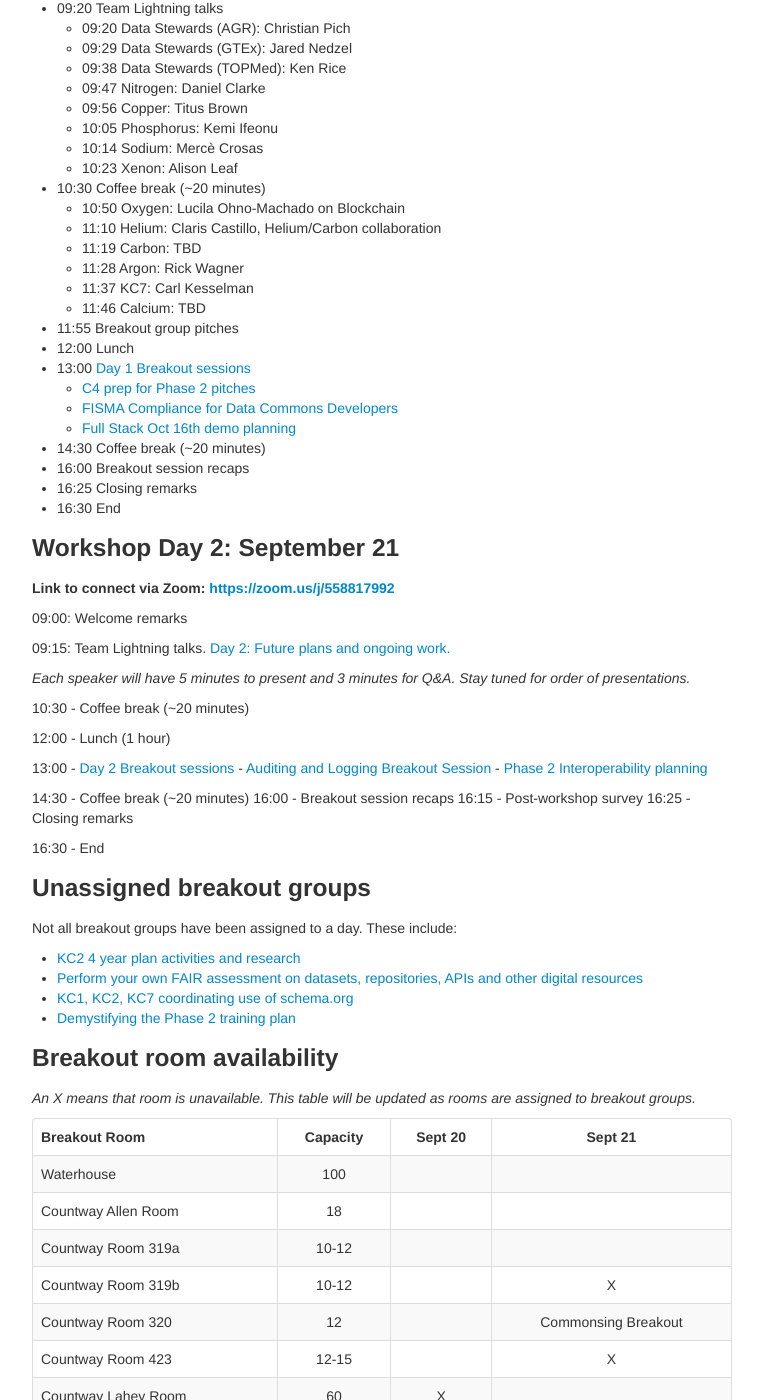
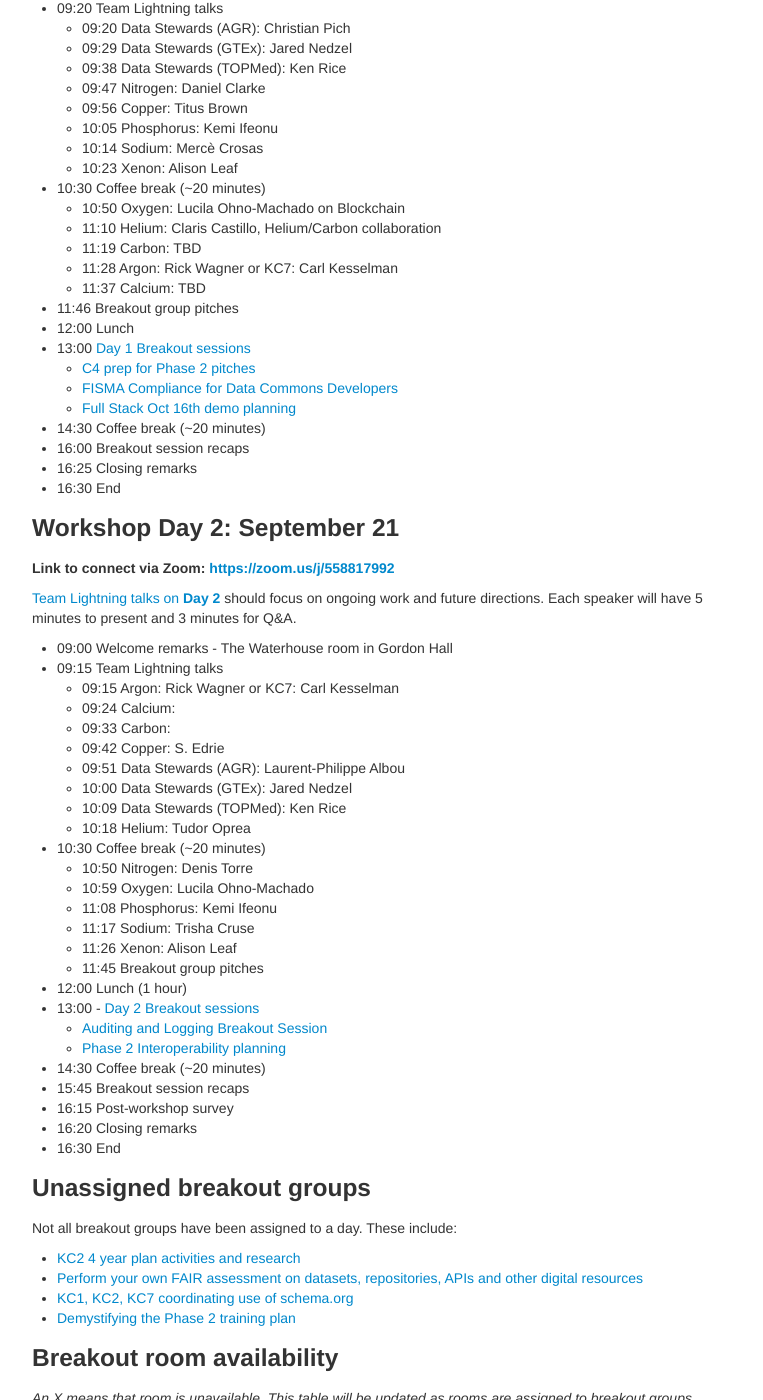
Before and after one commit to dcppc/2018-september-workshop, a Jekyll site: the page built from docs/agenda.md, in a window 1280 px wide and 1400 px high, scrolled down 700 px. Shown: the whole window, without its empty margins (258-1021 px from the left). Built offline with Jekyll 4.4.1, drawn with Linux system fonts in a browser that asks for light colours; some of the changed text lies outside the part shown.

Commit message:
day 2 schedule

```diff
--- a/docs/agenda.md
+++ b/docs/agenda.md
@@ -4,7 +4,7 @@ title: September 2018 DCPPC Workshop
 tagline: Agenda
 ---
 
-The September workshop meeting will take at the Harvard Medical School Longwood Campus. **The Waterhouse room in Gordon Hall** will be the main location for lightning talks, welcome remarks, closing remarks, lunch, and refreshments. Breakout groups will be in **Countway library** and Gordon Hall. Click here for [Google walking directions.](https://preview.tinyurl.com/y9sqkxss) or view a [map with bicycle parking](https://github.com/dcppc/2018-september-workshop/issues/14).
+The September workshop meeting will take at the Harvard Medical School Longwood Campus. **The Waterhouse room in Gordon Hall** will be the main location for lightning talks, welcome remarks, closing remarks, lunch, and refreshments. Breakout groups will be in Countway library and Gordon Hall. Click here for [Google walking directions.](https://preview.tinyurl.com/y9sqkxss) or view a [map with bicycle parking](https://github.com/dcppc/2018-september-workshop/issues/14).
 
 ### Satellite meeting locations
 
@@ -21,9 +21,9 @@ Sept 21 | 9-5 | Commonsing meeting | Countway 403 and 320
 
 **Link to connect via Zoom: [https://zoom.us/j/558817992](https://zoom.us/j/558817992)**
 
-[Team Lightning talks on Day 1](https://github.com/dcppc/2018-september-workshop/issues/4) should focus on past accomplishments (e.g. recent deliverables or demos). Each speaker will have 5 minutes to present and 3 minutes for Q&A.
+[Team Lightning talks on **Day 1**](https://github.com/dcppc/2018-september-workshop/issues/4) should focus on past accomplishments (e.g. recent deliverables or demos). Each speaker will have 5 minutes to present and 3 minutes for Q&A.
 
-- 09:10 Welcome remarks: Rayna Harris
+- 09:00 Welcome remarks - The Waterhouse room in Gordon Hall
 - 09:15 Video interview update: Rebecca Calisi
 - 09:20 Team Lightning talks
 	- 09:20 Data Stewards (AGR): Christian Pich
@@ -38,10 +38,9 @@ Sept 21 | 9-5 | Commonsing meeting | Countway 403 and 320
 	- 10:50 Oxygen: Lucila Ohno-Machado on Blockchain
 	- 11:10 Helium: Claris Castillo, Helium/Carbon collaboration
 	- 11:19 Carbon: TBD
-	- 11:28 Argon: Rick Wagner
-	- 11:37 KC7: Carl Kesselman
-	- 11:46 Calcium: TBD
-- 11:55 Breakout group pitches
+	- 11:28 Argon: Rick Wagner or KC7: Carl Kesselman
+	- 11:37 Calcium: TBD
+- 11:46 Breakout group pitches
 - 12:00 Lunch
 - 13:00 [Day 1 Breakout sessions](https://github.com/dcppc/2018-september-workshop/issues)
 	- [C4 prep for Phase 2 pitches](https://github.com/dcppc/2018-september-workshop/issues/2)
@@ -57,27 +56,35 @@ Sept 21 | 9-5 | Commonsing meeting | Countway 403 and 320
 
 **Link to connect via Zoom: [https://zoom.us/j/558817992](https://zoom.us/j/558817992)**
 
-09:00: Welcome remarks
+[Team Lightning talks on **Day 2**](https://github.com/dcppc/2018-september-workshop/issues/5)
+should focus on ongoing work and future directions. Each speaker will have 5 minutes to present and 3 minutes for Q&A.
 
-09:15: Team Lightning talks. [Day 2: Future plans and ongoing work.](https://github.com/dcppc/2018-september-workshop/issues/5)
-
-_Each speaker will have 5 minutes to present and 3 minutes for Q&A.
-Stay tuned for order of presentations._
-
-10:30 - Coffee break (~20 minutes)
-
-12:00 -  Lunch (1 hour)
-
-13:00 -  [Day 2 Breakout sessions](https://github.com/dcppc/2018-september-workshop/issues)
+- 09:00  Welcome remarks - The Waterhouse room in Gordon Hall
+- 09:15  Team Lightning talks
+	- 09:15 Argon: Rick Wagner or KC7: Carl Kesselman
+	- 09:24 Calcium:
+	- 09:33 Carbon:
+	- 09:42 Copper: S. Edrie
+	- 09:51 Data Stewards (AGR): Laurent-Philippe Albou
+	- 10:00 Data Stewards (GTEx): Jared Nedzel
+	- 10:09 Data Stewards (TOPMed): Ken Rice
+	- 10:18 Helium: Tudor Oprea
+- 10:30 Coffee break (~20 minutes)
+	- 10:50 Nitrogen: Denis Torre
+	- 10:59 Oxygen: Lucila Ohno-Machado
+	- 11:08 Phosphorus: Kemi Ifeonu
+	- 11:17 Sodium: Trisha Cruse
+	- 11:26 Xenon: Alison Leaf
+	- 11:45 Breakout group pitches
+- 12:00 Lunch (1 hour)
+- 13:00 -  [Day 2 Breakout sessions](https://github.com/dcppc/2018-september-workshop/issues)
 	- [Auditing and Logging Breakout Session](https://github.com/dcppc/2018-september-workshop/issues/10)
 	- [Phase 2 Interoperability planning](https://github.com/dcppc/2018-september-workshop/issues/23)
-
-14:30 - Coffee break (~20 minutes)
-16:00 - Breakout session recaps
-16:15 - Post-workshop survey
-16:25 - Closing remarks
-
-16:30 - End
+- 14:30 Coffee break (~20 minutes)
+- 15:45 Breakout session recaps
+- 16:15 Post-workshop survey
+- 16:20 Closing remarks
+- 16:30 End
 
 ### Unassigned breakout groups
 
```
